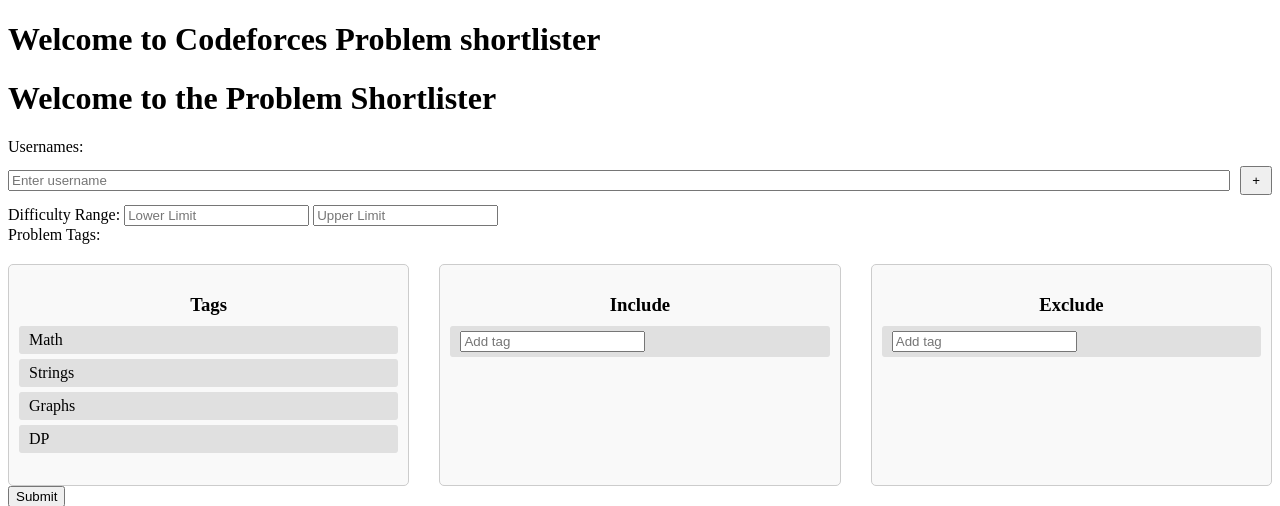
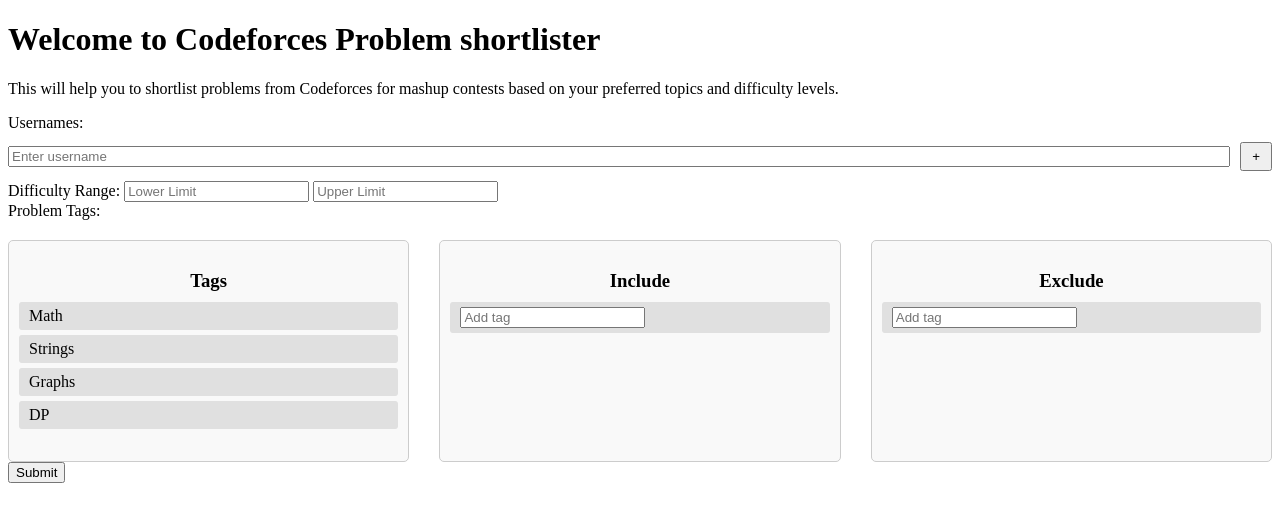
Before and after one commit to Sahil1728/Codeforces_Problem_shortlister, a Flask app: page / in a window 1280 px wide. Shown: the top 506 px of the page. Run offline with Flask 3, Linux system fonts and the light colour scheme.

Commit message:
Fixed the main page heaidng and info of the project

```diff
--- a/app/routes.py
+++ b/app/routes.py
@@ -6,7 +6,7 @@
 @main.route('/')
 def home():
     heading = "Welcome to Codeforces Problem shortlister"
-    content = "This is a web app that helps you to shortlist problems from Codeforces based on your preferred topics and difficulty levels."
+    content = "This will help you to shortlist problems from Codeforces for mashup contests based on your preferred topics and difficulty levels."
     return render_template('index.html', heading = heading, content = content)
 
 @main.route('/process', methods=['POST'])
--- a/app/templates/index.html
+++ b/app/templates/index.html
@@ -1,7 +1,9 @@
 {% extends "base.html" %}
 
 {% block content %}
-<h1>Welcome to the Problem Shortlister</h1>
+<div class="header">
+    <p>{{ content }}</p>
+</div>
 <form id="welcomeForm" method="POST" action="/process">
     <!-- Username Section -->
     <div class="form-group">
```
